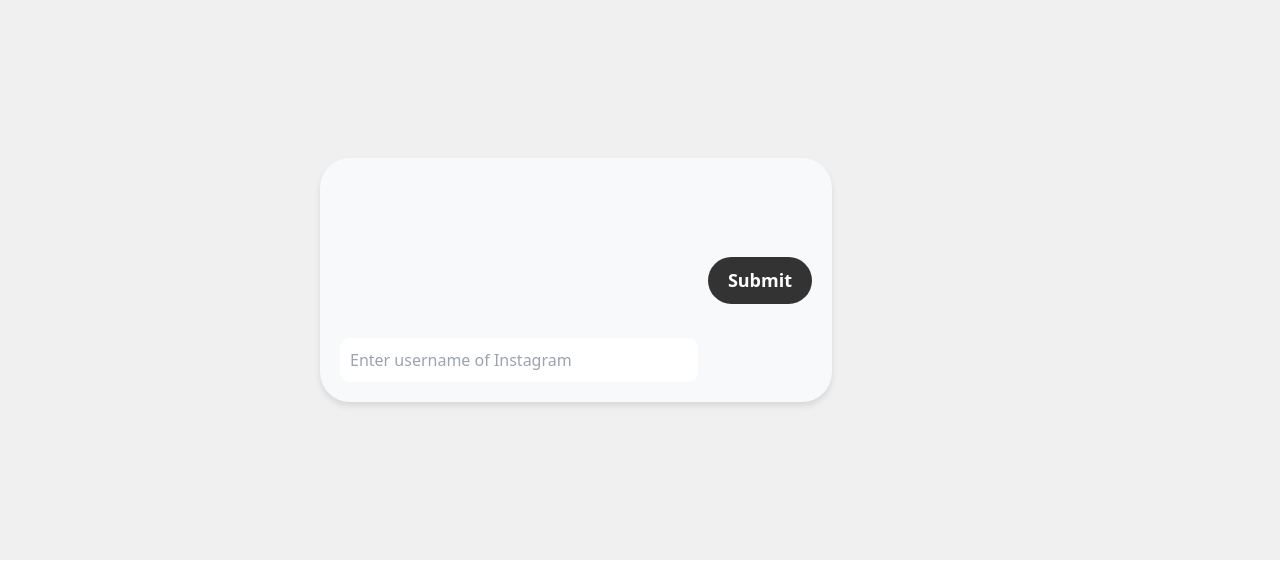
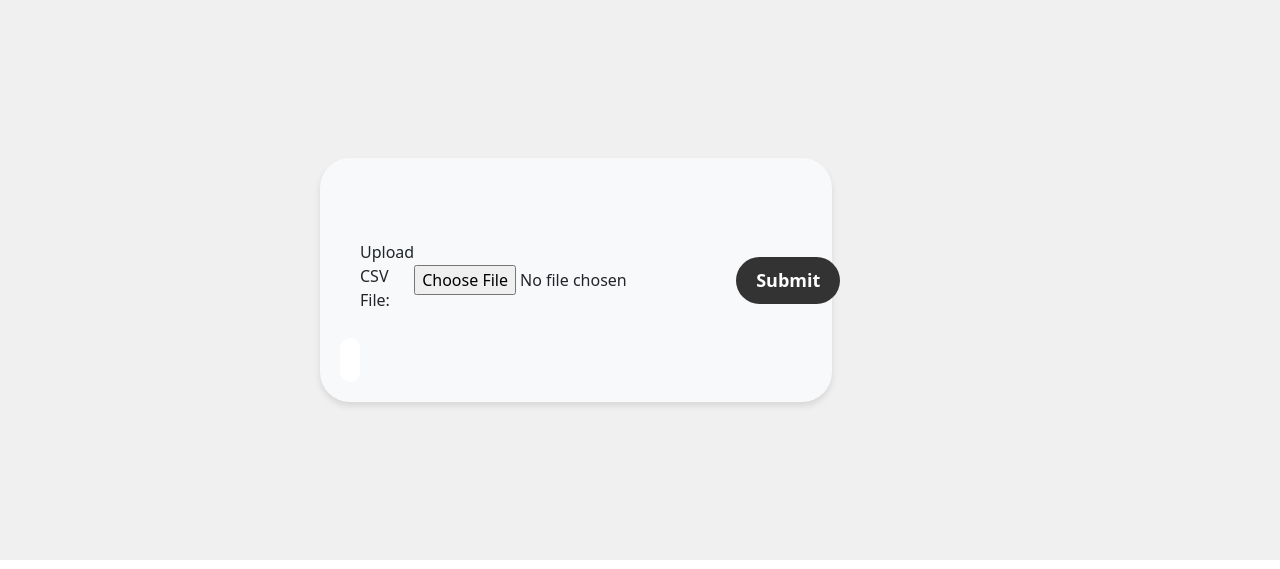
Before and after one commit to Siddheshjondhale/socialProject, a Django app: page / in a window 1280 px wide. Shown: the part 64-633 px from the top of the page. Run offline with Django 4.2, Linux system fonts and the light colour scheme.

Commit message:
added choosse a csv file

```diff
--- /dev/null
+++ b/Book1.csv
@@ -0,0 +1,3 @@
+Username
+unknown_computer11
+karan_sankhe1723
--- a/socialProjectApp/forms.py
+++ b/socialProjectApp/forms.py
@@ -9,5 +9,6 @@ class ProfileSearchForm(forms.Form):
             'class': 'centered-input',
             'style': 'border: none; outline: none;'  # Remove border and outline
         }),
-        required=True
+        required=False
     )
+    csv_file = forms.FileField(label='Upload CSV File', required=False)
--- a/socialProjectApp/templates/index.html
+++ b/socialProjectApp/templates/index.html
@@ -382,12 +382,14 @@
   <div class="searchboxdiv">
     <div class="half">
 
-      <form method="post" action="{% url 'predict_fake_account' %}" class="search-box">
-        {% csrf_token %}
-        {{ form.text_input.label_tag }}
-        {{ form.text_input }}
-        <button type="submit" class="search-button">Submit</button>
-      </form>
+      <form method="post" action="{% url 'predict_fake_account' %}" class="search-box" enctype="multipart/form-data">
+    {% csrf_token %}
+    {{ form.text_input.label_tag }}
+    {{ form.text_input }}
+    {{ form.csv_file.label_tag }}
+    {{ form.csv_file }}
+    <button type="submit" class="search-button">Submit</button>
+</form>
     </div>
 
     <!-- Display prediction result here -->
--- a/socialProjectApp/views.py
+++ b/socialProjectApp/views.py
@@ -1,4 +1,7 @@
 # Import necessary libraries
+import csv
+from io import TextIOWrapper
+import tempfile
 from django.shortcuts import render
 from django.http import HttpResponse
 import requests
@@ -24,33 +27,61 @@ clf.fit(X, y)
 
 # Function to predict fake accounts
 
+
 def predict_fake_account(request):
-    prediction = None
-    followers_count = None
-    following_count = None
-    accounturl = None  # Initialize accounturl variable
-
     if request.method == 'POST':
-        form = ProfileSearchForm(request.POST)
+        form = ProfileSearchForm(request.POST, request.FILES)
         if form.is_valid():
             username = form.cleaned_data['text_input']
-            try:
-                ig = instaloader.Instaloader()
-                profile = instaloader.Profile.from_username(ig.context, username)
+            csv_file = form.cleaned_data['csv_file']
 
-                posts_on_website = profile.mediacount
-                followers_count = profile.followers
-                following_count = profile.followees
+            # Check if it's a CSV file
+            if csv_file and not csv_file.name.endswith('.csv'):
+                return HttpResponse('Invalid file format. Please upload a CSV file.')
 
-                user_input = [[posts_on_website, followers_count]]
+            # Initialize a list to store the usernames
+            usernames = []
 
-                prediction = clf.predict(user_input)[0]
-                accounturl = username  # Set accounturl to username
+            # If a CSV file is uploaded, read the usernames from it
+            if csv_file:
+                csv_data = TextIOWrapper(csv_file.file, encoding='utf-8-sig')
+                reader = csv.reader(csv_data)
+                for row in reader:
+                    usernames.append(row[0])  # Assuming the usernames are in the first column
 
-            except Exception as e:
-                return HttpResponse(f'An error occurred: {str(e)}')
+            # If a single username is provided in the text input, add it to the list
+            if username:
+                usernames.append(username)
 
+            # Process the usernames
+            output_data = []
+            for username in usernames:
+                try:
+                    ig = instaloader.Instaloader()
+                    profile = instaloader.Profile.from_username(ig.context, username)
+                    posts_on_website = profile.mediacount
+                    followers_count = profile.followers
+                    following_count = profile.followees
+                    user_input = [[posts_on_website, followers_count]]
+                    prediction = clf.predict(user_input)[0]
+                    output_data.append([username, 'Fake' if prediction == 1 else 'Genuine'])
+                except Exception as e:
+                    output_data.append([username, 'Error: ' + str(e)])
+
+            # Create a temporary CSV file for the results
+            with tempfile.NamedTemporaryFile(delete=False, mode='w', newline='') as temp_file:
+                writer = csv.writer(temp_file)
+                writer.writerow(['Username', 'Status'])
+                writer.writerows(output_data)
+
+            # Generate a response with the CSV file
+            response = HttpResponse(content_type='text/csv')
+            response['Content-Disposition'] = 'attachment; filename="results.csv"'
+            with open(temp_file.name, 'rb') as tf:
+                response.write(tf.read())
+
+            return response
     else:
         form = ProfileSearchForm()
 
-    return render(request, 'index.html', {'form': form, 'prediction': prediction, 'followers': followers_count, 'following': following_count, 'username': accounturl})
+    return render(request, 'index.html', {'form': form})
```
